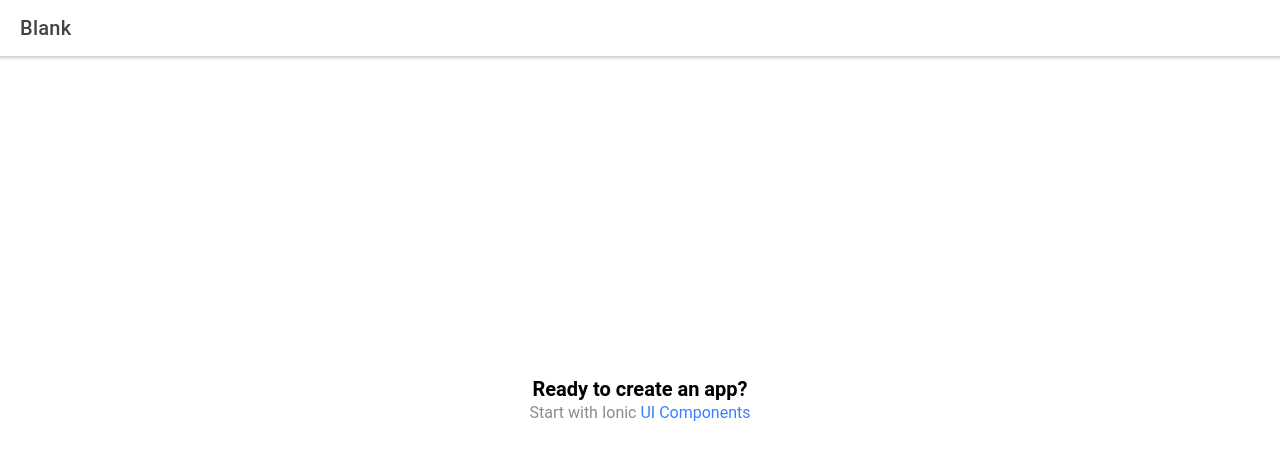
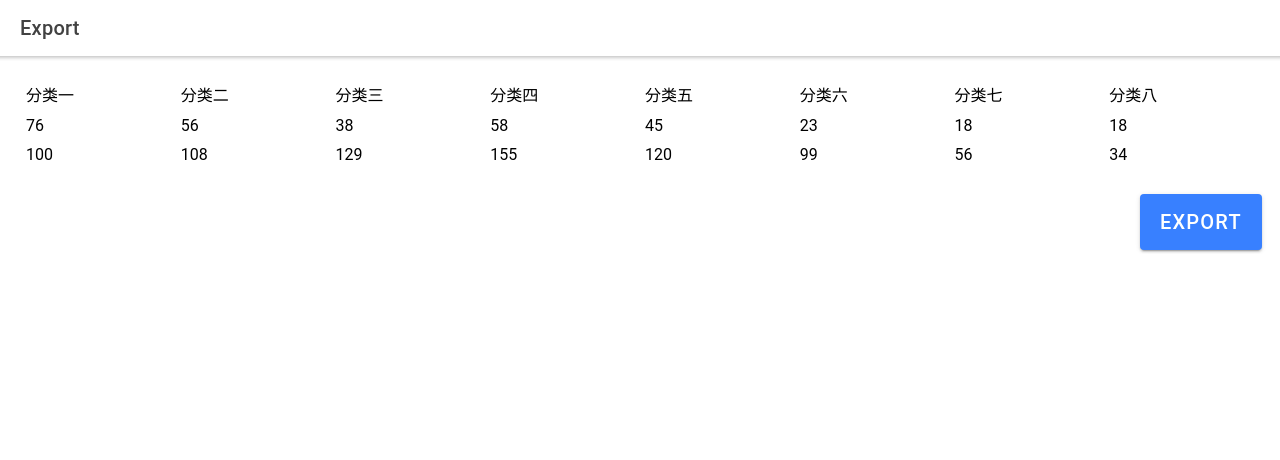
Before and after one commit to ahmnouira/ionic-react-export-to-csv, a React (Create React App) app: page /home in a window 1280 px wide. Shown: the top 460 px of the page. Built offline with nearby package versions, Linux system fonts and the light colour scheme.

Commit message:
feat: add items

```diff
--- a/src/components/ExploreContainer.css
+++ /dev/null
@@ -1,24 +0,0 @@
-.container {
-  text-align: center;
-  position: absolute;
-  left: 0;
-  right: 0;
-  top: 50%;
-  transform: translateY(-50%);
-}
-
-.container strong {
-  font-size: 20px;
-  line-height: 26px;
-}
-
-.container p {
-  font-size: 16px;
-  line-height: 22px;
-  color: #8c8c8c;
-  margin: 0;
-}
-
-.container a {
-  text-decoration: none;
-}
--- a/src/components/ExploreContainer.tsx
+++ /dev/null
@@ -1,14 +0,0 @@
-import './ExploreContainer.css';
-
-interface ContainerProps { }
-
-const ExploreContainer: React.FC<ContainerProps> = () => {
-  return (
-    <div className="container">
-      <strong>Ready to create an app?</strong>
-      <p>Start with Ionic <a target="_blank" rel="noopener noreferrer" href="https://ionicframework.com/docs/components">UI Components</a></p>
-    </div>
-  );
-};
-
-export default ExploreContainer;
--- /dev/null
+++ b/src/components/TableData.tsx
@@ -0,0 +1,51 @@
+import {IonGrid, IonRow, IonCol, IonButton, IonItem} from '@ionic/react'
+import { Icon } from 'ionicons/dist/types/components/icon/icon';
+import React from 'react';
+import { data } from '../datasource/data';
+import './TableData.css';
+
+type TableDataProps =  { }
+
+
+export const TableData: React.FC<TableDataProps> = () => {
+
+
+  const renderHeaders = data.map((d) => {
+    return <IonCol  key={d.type}>{d.type}</IonCol>
+  })
+
+  const renderRows = new Array(2).fill(0).map((el, row) => {
+
+    return (
+      <IonRow key={row}>
+     {data.map((d, typeIndex) => {
+      return <IonCol key={`${d.type}-${row}`}>{data[typeIndex].values[row]}</IonCol>
+    })}
+    </IonRow>
+
+
+  )
+  })
+
+
+  return (
+   <React.Fragment>
+
+
+  <IonGrid class="ion-margin">
+
+    <IonRow color="red">
+      {renderHeaders}
+    </IonRow>
+    {renderRows}
+
+  </IonGrid>
+
+  <IonItem lines="none">
+    <IonButton color="primary" size="large" slot="end">
+      export
+    </IonButton>
+  </IonItem>
+  </React.Fragment>
+  );
+};
--- /dev/null
+++ b/src/datasource/data.ts
@@ -0,0 +1,35 @@
+
+export const data = [
+    {
+      type: '分类一',
+      values: [76, 100],
+    },
+    {
+      type: '分类二',
+      values: [56, 108],
+    },
+    {
+      type: '分类三',
+      values: [38, 129],
+    },
+    {
+      type: '分类四',
+      values: [58, 155],
+    },
+    {
+      type: '分类五',
+      values: [45, 120],
+    },
+    {
+      type: '分类六',
+      values: [23, 99],
+    },
+    {
+      type: '分类七',
+      values: [18, 56],
+    },
+    {
+      type: '分类八',
+      values: [18, 34],
+    },
+];
--- a/src/pages/Home.tsx
+++ b/src/pages/Home.tsx
@@ -1,5 +1,5 @@
 import { IonContent, IonHeader, IonPage, IonTitle, IonToolbar } from '@ionic/react';
-import ExploreContainer from '../components/ExploreContainer';
+import {TableData} from '../components/TableData';
 import './Home.css';
 
 const Home: React.FC = () => {
@@ -7,16 +7,16 @@ const Home: React.FC = () => {
     <IonPage>
       <IonHeader>
         <IonToolbar>
-          <IonTitle>Blank</IonTitle>
+          <IonTitle>Export</IonTitle>
         </IonToolbar>
       </IonHeader>
       <IonContent fullscreen>
         <IonHeader collapse="condense">
           <IonToolbar>
-            <IonTitle size="large">Blank</IonTitle>
+            <IonTitle size="large">Export Data Example</IonTitle>
           </IonToolbar>
         </IonHeader>
-        <ExploreContainer />
+        <TableData />
       </IonContent>
     </IonPage>
   );
--- a/src/services/file.service.ts
+++ b/src/services/file.service.ts
@@ -1,4 +1,5 @@
 import {File} from '@ionic-native/file'
+
 
 export function convertToCSV(array: any[]): any {
     let csv: string = ''
```
Also changed, not shown: src/components/TableData.css (added).
